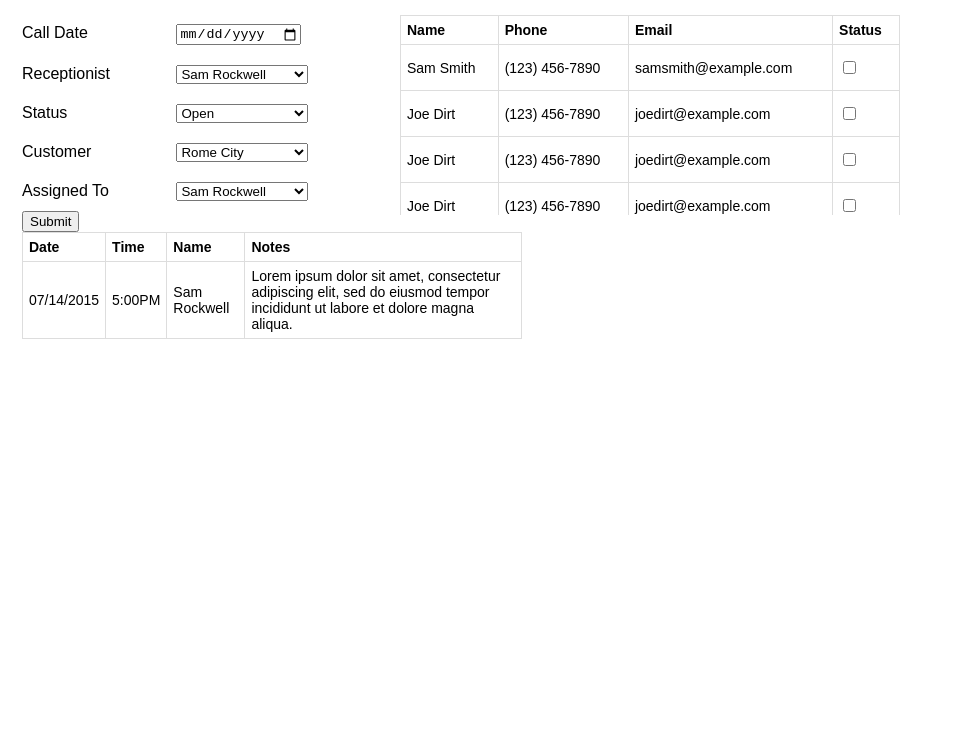
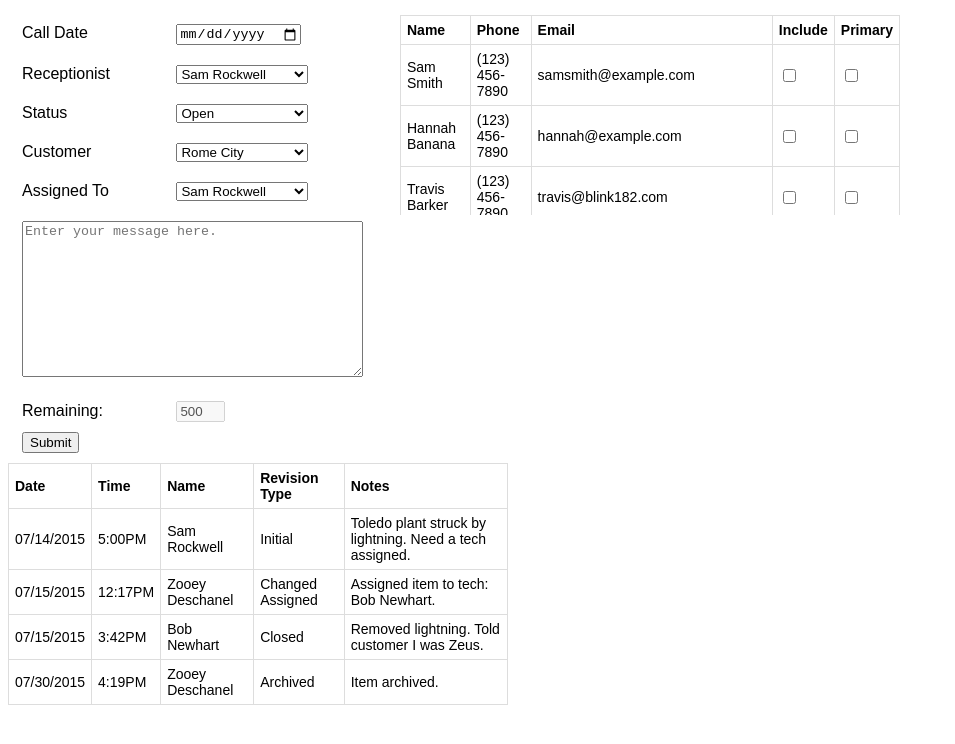
Before and after one commit to marathontechgroup/hurst-item-tracker, a plain HTML site: page index.html in a window 1280 px wide. Shown: the whole page, without its empty margins (0-955 px from the left). Drawn offline with Linux system fonts and the light colour scheme.

Commit message:
Textarea Update
Adjusted the character count js and added some more dummy data. Adjusted
a few of the select options.

```diff
--- a/index.html
+++ b/index.html
@@ -2,11 +2,32 @@
 <html lang="en">
 <head>
   <meta charset="UTF-8">
-  <title>Hurst Call Log</title>
+  <title>Hurst Item Tracker</title>
   <link rel="stylesheet" href="style.css">
+	<script type="text/javascript">
+		function textCounter(field,field2,maxLimit)
+		{
+			var countfield = document.getElementById(field2);
+			if (field.value.length > maxLimit) {
+				field.value = field.value.substring(0, maxLimit);
+				return false;
+			} else {
+				if (field.value.length >= maxLimit * .9)
+				{
+					field.className = "out-of-space";
+				} else if (field.value.length >= maxLimit * .8)
+				{
+					field.className = "almost-out-of-space";
+				} else {
+					field.className = "";
+				}
+				countfield.value = maxLimit - field.value.length;
+			}
+		}
+	</script>
 </head>
 <body>
-  <form action="">
+  <form action="#" method="get">
     <fieldset>
       <label for="call-date">Call Date</label>
       <input type="date" id="call-date" name="call-date"><br>
@@ -19,7 +40,9 @@
       <label for="status">Status</label>
       <select name="status" id="status">
         <option value="open">Open</option>
+				<option value="assigned">Assigned</option>
         <option value="closed">Closed</option>
+				<option value="archived">Archived</option>
       </select><br>
       <label for="customer">Customer</label>
       <select name="customer" id="customer">
@@ -27,6 +50,7 @@
         <option value="2">Antwerp</option>
         <option value="3">Brian Ohio</option>
         <option value="4">Jenning NRU</option>
+        <option value="5">Toledo</option>
       </select><br>
       <label for="assigned-to">Assigned To</label>
       <select name="assigned-to" id="assigned-to">
@@ -34,15 +58,21 @@
         <option value="2">Zooey Deschanel</option>
         <option value="3">Bob Newhart</option>
       </select><br>
+      <textarea onblur="textCounter(this,'counter',500);" onKeyUp="textCounter(this,'counter',500);" name="message" id="message" placeholder="Enter your message here." cols="40" rows="10"></textarea>
+			<br />
+			<label for="counter" class="char_remain">Remaining:</label>
+			<input disabled maxlength="3" size="3" value="500" id="counter">
+			<br />
       <button type="submit">Submit</button>
+		</fieldset>
   </form>
-
   <table>
   	<thead>
   		<tr>
   			<th>Date</th>
   			<th>Time</th>
   			<th>Name</th>
+				<th>Revision Type</th>
   			<th>Notes</th>
   		</tr>
   	</thead>
@@ -51,7 +81,29 @@
   			<td>07/14/2015</td>
   			<td>5:00PM</td>
   			<td>Sam Rockwell</td>
-  			<td>Lorem ipsum dolor sit amet, consectetur adipiscing elit, sed do eiusmod tempor incididunt ut labore et dolore magna aliqua.</td>
+				<td>Initial</td>
+  			<td>Toledo plant struck by lightning. Need a tech assigned.</td>
+  		</tr>
+  		<tr>
+  			<td>07/15/2015</td>
+  			<td>12:17PM</td>
+  			<td>Zooey Deschanel</td>
+				<td>Changed Assigned</td>
+  			<td>Assigned item to tech: Bob Newhart.</td>
+  		</tr>
+  		<tr>
+  			<td>07/15/2015</td>
+  			<td>3:42PM</td>
+  			<td>Bob Newhart</td>
+				<td>Closed</td>
+  			<td>Removed lightning. Told customer I was Zeus.</td>
+  		</tr>
+  		<tr>
+  			<td>07/30/2015</td>
+  			<td>4:19PM</td>
+  			<td>Zooey Deschanel</td>
+				<td>Archived</td>
+  			<td>Item archived.</td>
   		</tr>
   	</tbody>
   </table>
@@ -63,7 +115,8 @@
     			<th>Name</th>
     			<th>Phone</th>
     			<th>Email</th>
-    			<th>Status</th>
+    			<th>Include</th>
+					<th>Primary</th>
     		</tr>
     	</thead>
     	<tbody>
@@ -72,42 +125,49 @@
     			<td>(123) 456-7890</td>
     			<td>samsmith@example.com</td>
     			<td><input type="checkbox" name="contact-info" value="contact-info"></td>
+					<td><input type="checkbox" name="primary-contact" value="contact-info"></td>
     		</tr>
         <tr>
-          <td>Joe Dirt</td>
+          <td>Hannah Banana</td>
           <td>(123) 456-7890</td>
-          <td>joedirt@example.com</td>
+          <td>hannah@example.com</td>
+          <td><input type="checkbox" name="contact-info" value="contact-info"></td>
+					<td><input type="checkbox" name="primary-contact" value="contact-info"></td>
+        </tr>
+        <tr>
+          <td>Travis Barker</td>
+          <td>(123) 456-7890</td>
+          <td>travis@blink182.com</td>
+          <td><input type="checkbox" name="contact-info" value="contact-info"></td>
+					<td><input type="checkbox" name="primary-contact" value="contact-info"></td>
+        </tr>
+        <tr>
+          <td>Chris Cornell</td>
+          <td>(123) 456-7890</td>
+          <td>mouthfullofrocks@soundgarden.com</td>
+          <td><input type="checkbox" name="contact-info" value="contact-info"></td>
+					<td><input type="checkbox" name="primary-contact" value="contact-info"></td>
+        </tr>
+        <tr>
+          <td>Tina Fey</td>
+          <td>(123) 456-7890</td>
+          <td>funnygrl@30-rock.com</td>
+					<td><input type="checkbox" name="primary-contact" value="contact-info"></td>
           <td><input type="checkbox" name="contact-info" value="contact-info"></td>
         </tr>
         <tr>
-          <td>Joe Dirt</td>
+          <td>Chris Tucker</td>
           <td>(123) 456-7890</td>
-          <td>joedirt@example.com</td>
+          <td>rubyrhod@5thelement.com</td>
           <td><input type="checkbox" name="contact-info" value="contact-info"></td>
+					<td><input type="checkbox" name="primary-contact" value="contact-info"></td>
         </tr>
         <tr>
-          <td>Joe Dirt</td>
+          <td>Paul Giamatti</td>
           <td>(123) 456-7890</td>
-          <td>joedirt@example.com</td>
+          <td>curly@paycheck.com</td>
           <td><input type="checkbox" name="contact-info" value="contact-info"></td>
-        </tr>
-        <tr>
-          <td>Joe Dirt</td>
-          <td>(123) 456-7890</td>
-          <td>joedirt@example.com</td>
-          <td><input type="checkbox" name="contact-info" value="contact-info"></td>
-        </tr>
-        <tr>
-          <td>Joe Dirt</td>
-          <td>(123) 456-7890</td>
-          <td>joedirt@example.com</td>
-          <td><input type="checkbox" name="contact-info" value="contact-info"></td>
-        </tr>
-        <tr>
-          <td>Joe Dirt</td>
-          <td>(123) 456-7890</td>
-          <td>joedirt@example.com</td>
-          <td><input type="checkbox" name="contact-info" value="contact-info"></td>
+					<td><input type="checkbox" name="primary-contact" value="contact-info"></td>
         </tr>
     	</tbody>
     </table>
--- a/style.css
+++ b/style.css
@@ -48,3 +48,10 @@ td {
   top: 15px;
   left: 400px;
 }
+
+.almost-out-of-space {
+	outline-color: #FA7D2D;
+}
+.out-of-space {
+	outline-color: #FF0000;
+}
```
